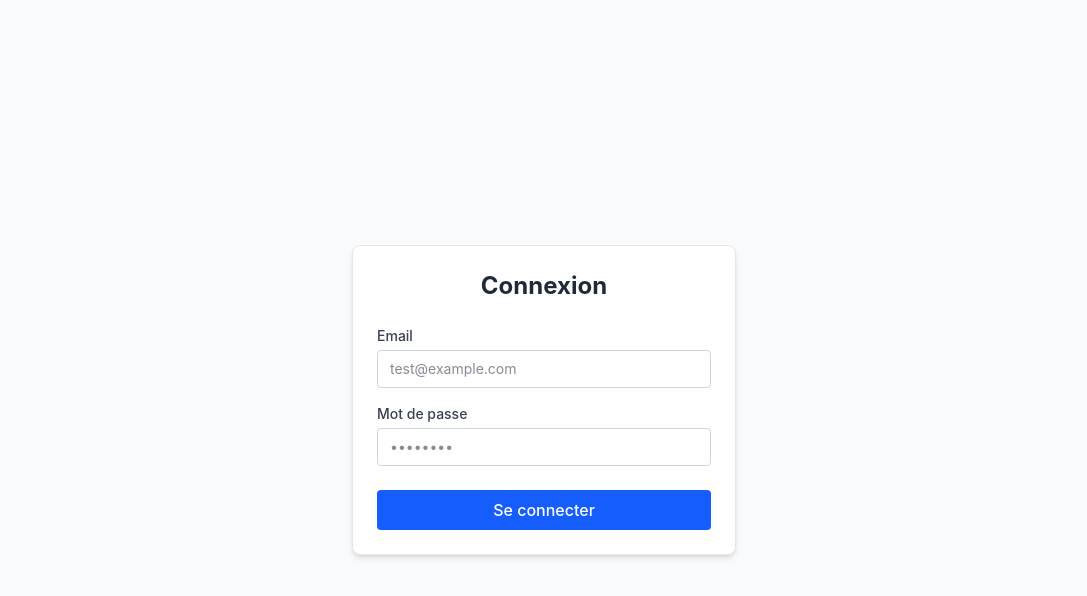
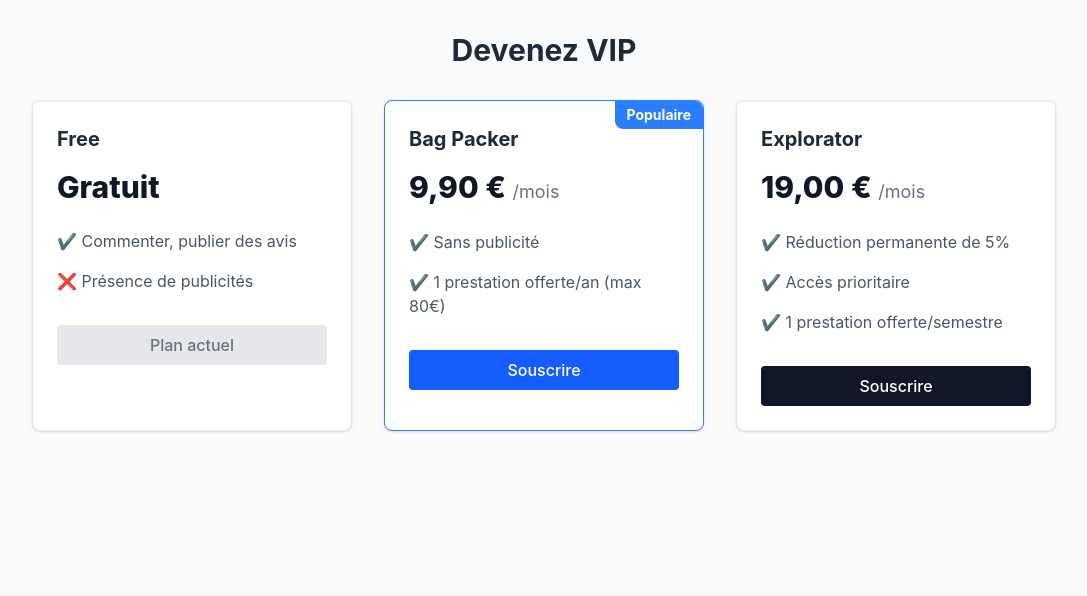
Before and after one commit to Amassi06/paris-janitor, a React (Vite) app in the folder front-voyageur/: page /vip in a window 1280 px wide. Before the commit this address led to /login. Shown: the top 596 px of the page, without its empty margins (96-1183 px from the left). Built offline with nearby package versions, Linux system fonts and the light colour scheme; no server answers.

Commit message:
feat(front-voyageur):Vip page

```diff
--- a/front-voyageur/src/App.tsx
+++ b/front-voyageur/src/App.tsx
@@ -4,6 +4,7 @@ import Dashboard from './pages/Dashboard';
 import Success from './pages/Success';
 import Cancel from './pages/Cancel';
 import Catalogue from './pages/Catalogue';
+import Vip from './pages/Vip';
 
 export default function App() {
   return (
@@ -18,6 +19,7 @@ export default function App() {
           <Route path="/success" element={<Success />} />
           <Route path="/cancel" element={<Cancel />} />
           <Route path="/catalogue" element={<Catalogue />} />
+          <Route path="/vip" element={<Vip/>} />
 
           <Route path="*" element={<Navigate to="/dashboard" replace />} />
         </Routes>
--- /dev/null
+++ b/front-voyageur/src/pages/Vip.tsx
@@ -0,0 +1,106 @@
+import { useState } from 'react';
+import { useNavigate } from 'react-router-dom';
+
+const API_URL = import.meta.env.VITE_API_URL || 'http://localhost:3000';
+
+export default function Vip() {
+  const navigate = useNavigate();
+  const [loadingPlan, setLoadingPlan] = useState<string | null>(null);
+
+  const handleSubscribe = async (plan: string) => {
+    const token = localStorage.getItem('token');
+    if (!token) {
+      navigate('/login');
+      return;
+    }
+
+    setLoadingPlan(plan);
+    try {
+      const res = await fetch(`${API_URL}/api/subscriptions/checkout`, {
+        method: 'POST',
+        headers: {
+          'Content-Type': 'application/json',
+          'Authorization': `Bearer ${token}`,
+        },
+        body: JSON.stringify({ plan }),
+      });
+
+      if (res.status === 401) {
+        navigate('/login');
+        return;
+      }
+
+      if (res.ok) {
+        const data = await res.json();
+        window.location.href = data.url;
+      } else {
+        const errorData = await res.json();
+        alert(`Erreur : ${errorData.message || 'Impossible de créer la session de paiement'}`);
+      }
+    } catch (err) {
+      console.error(err);
+      alert('Erreur réseau.');
+    } finally {
+      setLoadingPlan(null);
+    }
+  };
+
+  return (
+    <div className="min-h-screen bg-gray-50 p-8">
+      <div className="mx-auto max-w-5xl">
+        <h1 className="mb-8 text-3xl font-bold text-center text-gray-800">Devenez VIP</h1>
+
+        <div className="grid grid-cols-1 md:grid-cols-3 gap-8">
+          {/* Formule Free */}
+          <div className="bg-white p-6 rounded-lg shadow-sm border border-gray-200">
+            <h2 className="text-xl font-bold text-gray-800">Free</h2>
+            <p className="mt-4 text-3xl font-extrabold">Gratuit</p>
+            <ul className="mt-6 space-y-4 text-gray-600">
+              <li>✔ Commenter, publier des avis</li>
+              <li>❌ Présence de publicités</li>
+            </ul>
+            <button disabled className="mt-8 w-full bg-gray-200 text-gray-500 py-2 rounded font-medium">
+              Plan actuel
+            </button>
+          </div>
+
+          {/* Formule Bag Packer */}
+          <div className="bg-white p-6 rounded-lg shadow-sm border border-blue-500 relative">
+            <div className="absolute top-0 right-0 bg-blue-500 text-white px-3 py-1 text-sm font-bold rounded-bl-lg rounded-tr-lg">Populaire</div>
+            <h2 className="text-xl font-bold text-gray-800">Bag Packer</h2>
+            <p className="mt-4 text-3xl font-extrabold">9,90 € <span className="text-lg font-normal text-gray-500">/mois</span></p>
+            <ul className="mt-6 space-y-4 text-gray-600">
+              <li>✔ Sans publicité</li>
+              <li>✔ 1 prestation offerte/an (max 80€)</li>
+            </ul>
+            <button
+              onClick={() => handleSubscribe('bag_packer')}
+              disabled={loadingPlan === 'bag_packer'}
+              className="mt-8 w-full bg-blue-600 hover:bg-blue-700 text-white py-2 rounded font-medium transition disabled:opacity-50"
+            >
+              {loadingPlan === 'bag_packer' ? 'Redirection...' : 'Souscrire'}
+            </button>
+          </div>
+
+          {/* Formule Explorator */}
+          <div className="bg-white p-6 rounded-lg shadow-sm border border-gray-200">
+            <h2 className="text-xl font-bold text-gray-800">Explorator</h2>
+            <p className="mt-4 text-3xl font-extrabold">19,00 € <span className="text-lg font-normal text-gray-500">/mois</span></p>
+            <ul className="mt-6 space-y-4 text-gray-600">
+              <li>✔ Réduction permanente de 5%</li>
+              <li>✔ Accès prioritaire</li>
+              <li>✔ 1 prestation offerte/semestre</li>
+            </ul>
+            <button
+              onClick={() => handleSubscribe('explorator')}
+              disabled={loadingPlan === 'explorator'}
+              className="mt-8 w-full bg-gray-900 hover:bg-gray-800 text-white py-2 rounded font-medium transition disabled:opacity-50"
+            >
+              {loadingPlan === 'explorator' ? 'Redirection...' : 'Souscrire'}
+            </button>
+          </div>
+        </div>
+      </div>
+    </div>
+  );
+}
```
Also changed, not shown: 1 other file (tests, documents, lock files or other folders).
